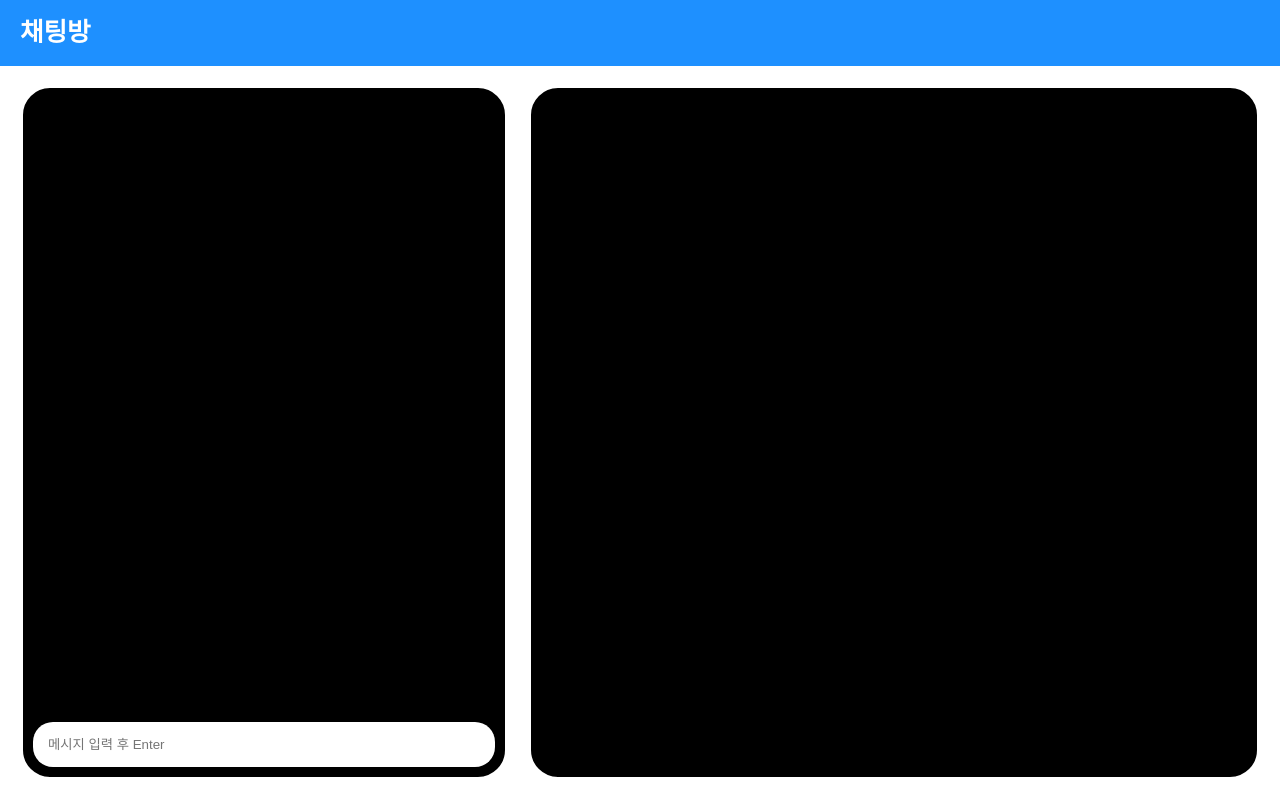
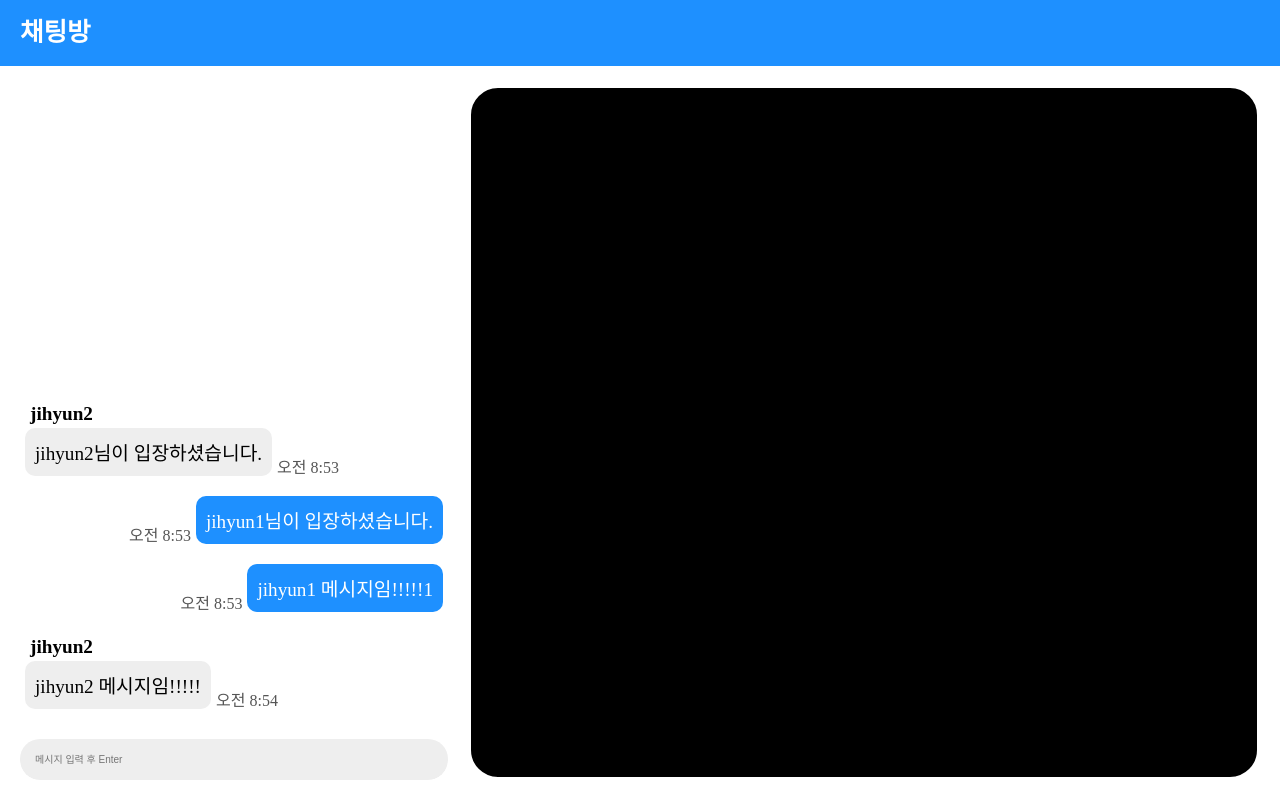
Before and after one commit to yeodahui/chatbox, a React (Create React App) app: page / in a window 1280 px wide. Built offline with nearby package versions, Linux system fonts and the light colour scheme.

Commit message:
추가: 채팅방 UI 구성 및 더미데이터 추가

```diff
--- a/src/components/ChatRoom.jsx
+++ b/src/components/ChatRoom.jsx
@@ -1,10 +1,56 @@
 import React from "react";
 import styled from "styled-components";
+import LeftBubble from "./LeftBubble";
+import RightBubble from "./RightBubble";
 
 const ChatRoom = () => {
+  const isMe = (username) => {
+    return username === "jihyun1";
+  };
+  const data = [
+    {
+      sender: "jihyun2",
+      message: "jihyun2님이 입장하셨습니다.",
+      createDate: "2023-10-29T08:53:23.06258",
+    },
+    {
+      sender: "jihyun1",
+      message: "jihyun1님이 입장하셨습니다.",
+      createDate: "2023-10-29T08:53:25.471092",
+    },
+    {
+      sender: "jihyun1",
+      message: "jihyun1 메시지임!!!!!1 ",
+      createDate: "2023-10-29T08:53:49.549486",
+    },
+    {
+      sender: "jihyun2",
+      message: "jihyun2 메시지임!!!!! ",
+      createDate: "2023-10-29T08:54:25.39632",
+    },
+  ];
+
   return (
     <StyledChatRoom>
-      <div className="cont-content">채팅</div>
+      <div className="cont-content">
+        <ol className="chat-list">
+          {data.map(({ sender, message, createDate }) =>
+            isMe(sender) ? (
+              <RightBubble
+                sender={sender}
+                message={message}
+                createDate={createDate}
+              />
+            ) : (
+              <LeftBubble
+                sender={sender}
+                message={message}
+                createDate={createDate}
+              />
+            )
+          )}
+        </ol>
+      </div>
       <form className="cont-input">
         <input
           className="input"
@@ -18,24 +64,35 @@ const ChatRoom = () => {
 
 const StyledChatRoom = styled.div`
   height: 100%;
-  padding: 10px;
   position: relative;
-  flex: 2 1 400px;
+  flex: 2 1 300px;
   display: flex;
   flex-direction: column;
 
   overflow: hidden;
-  background-color: black;
-  border-radius: 30px;
-  border: 3px solid white;
+  border-radius: 20px;
 
   .cont-content {
+    padding: 10px 5px 0;
     flex: 1 1 0;
+    overflow-y: auto;
+
+    .chat-list {
+      width: 100%;
+      min-height: 100%;
+      display: flex;
+      flex-direction: column;
+      justify-content: flex-end;
+
+      li {
+        margin-bottom: 20px;
+      }
+    }
   }
 
   form {
     width: 100%;
-    margin: 0;
+    margin: 10px 0 0;
     padding: 0;
   }
   .input {
@@ -45,6 +102,13 @@ const StyledChatRoom = styled.div`
     padding: 15px;
     border-radius: 20px;
     border: 0;
+    background-color: #eee;
+    font-size: inherit;
+    transition: all 0.3s ease-in-out;
+
+    &:hover {
+      background-color: #ddd;
+    }
   }
 `;
 
```
